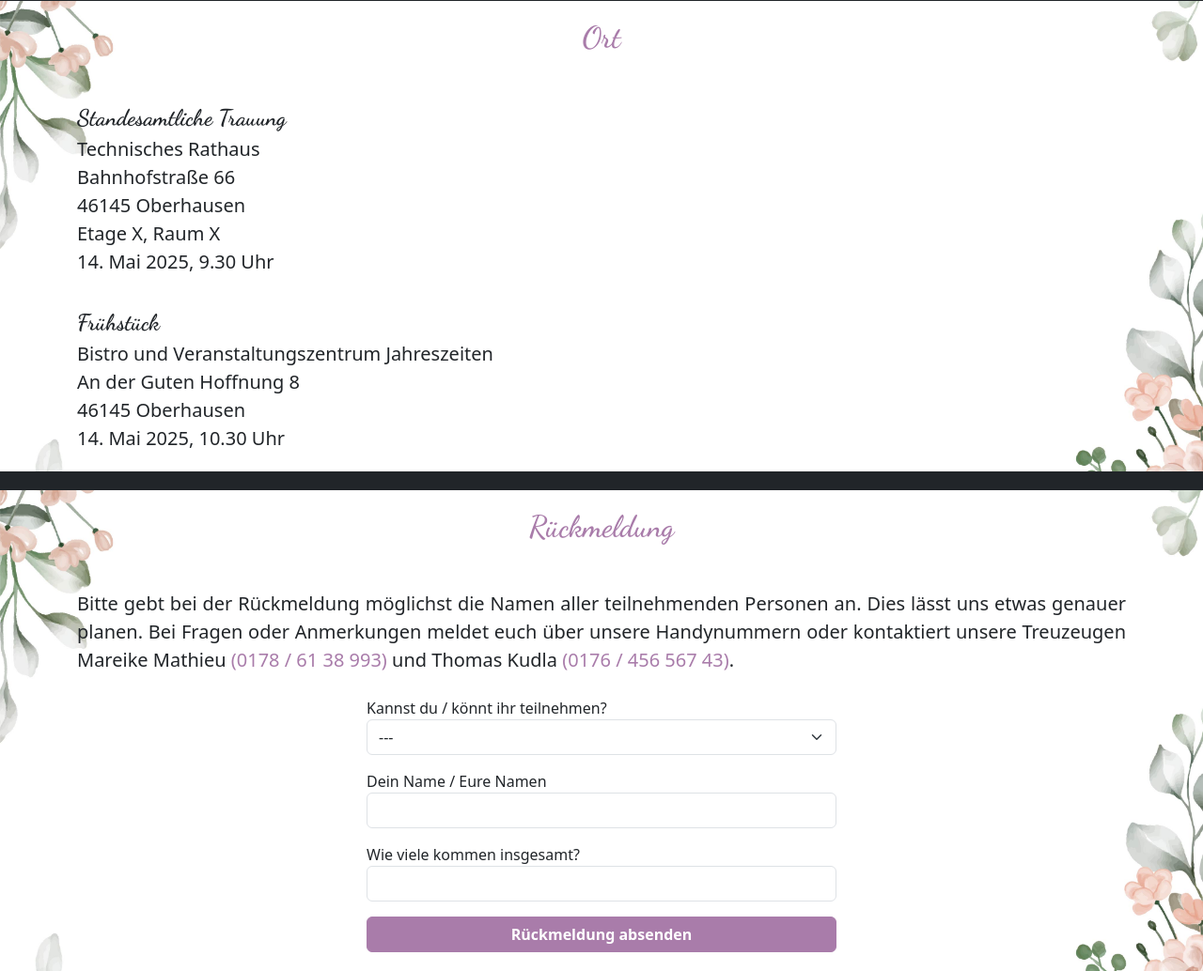
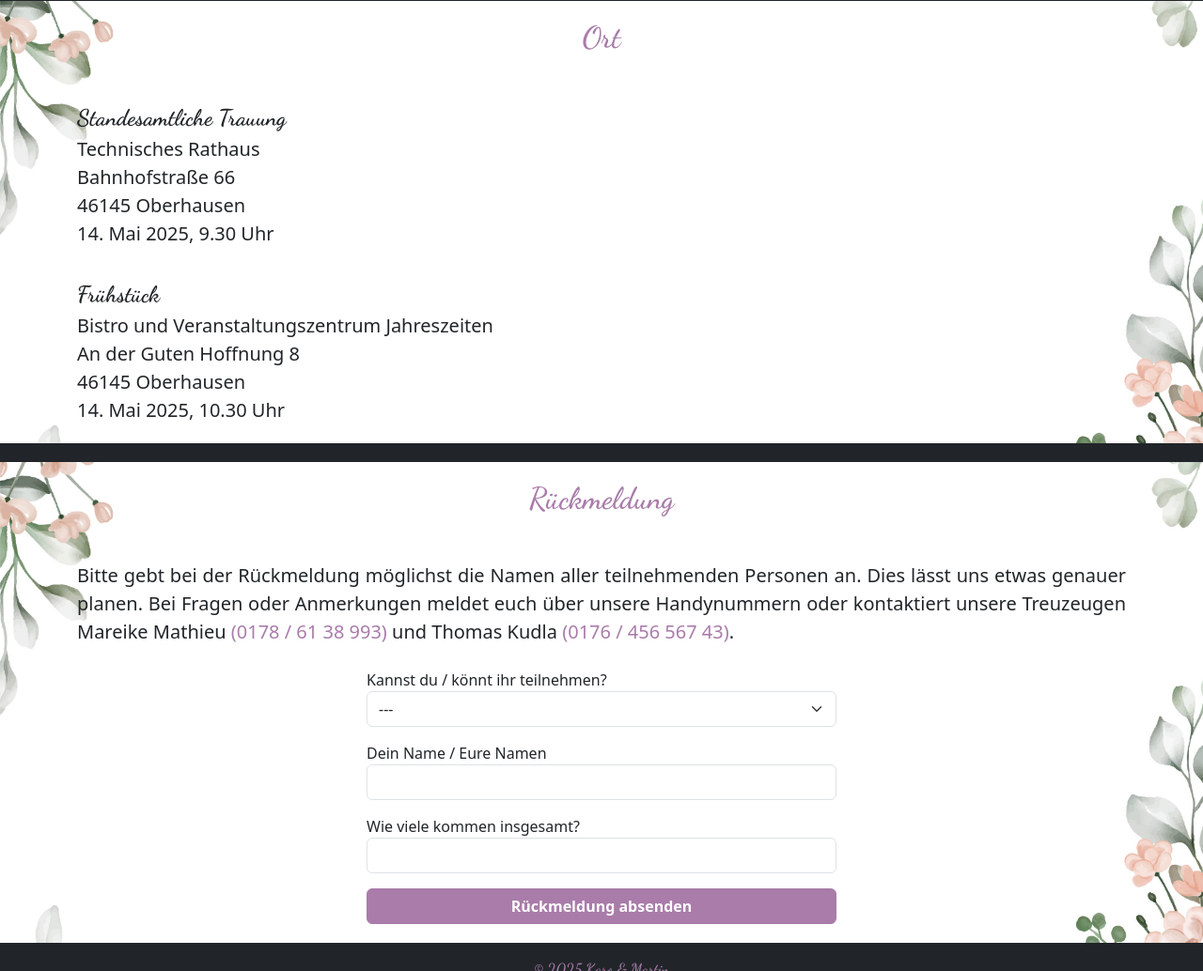
Before and after one commit to maTwursT/wedding, a plain HTML site: page index.html in a window 1280 px wide. Shown: the part 1373-2407 px from the top of the page at 94% size. Drawn offline with nearby package versions, Linux system fonts and the light colour scheme.

Commit message:
etage weg

```diff
--- a/index.html
+++ b/index.html
@@ -78,7 +78,6 @@
                 <div class="lead">Technisches Rathaus</div>
                 <div class="lead">Bahnhofstraße 66</div>
                 <div class="lead">46145 Oberhausen</div>
-                <div class="lead">Etage X, Raum X</div>
                 <div class="lead">14. Mai 2025, 9.30 Uhr</div>
             </div>
         </div>
```
